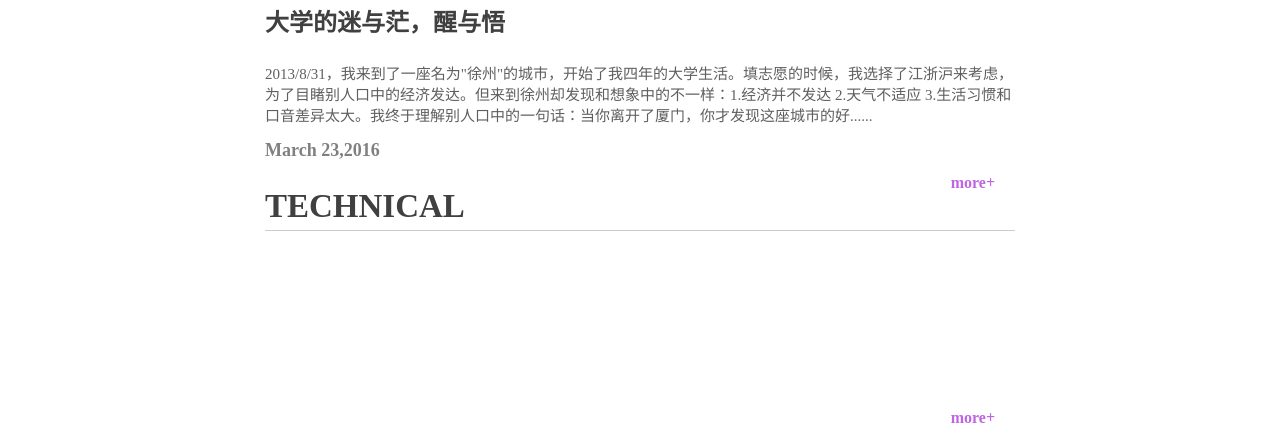
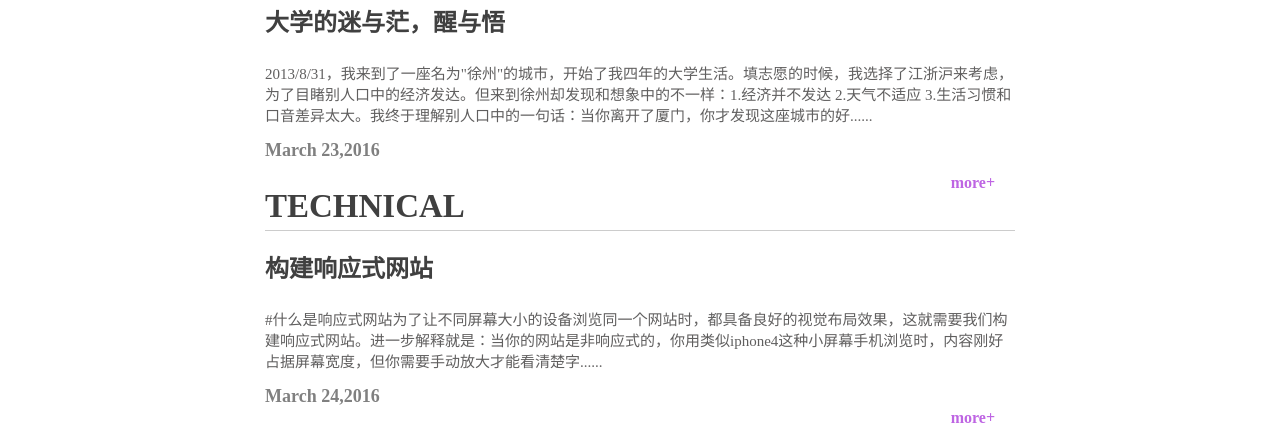
Before and after one commit to boboing/boboing.github.io, a plain HTML site: page index.html in a window 1280 px wide. Shown: the part 513-943 px from the top of the page. Drawn offline with Linux system fonts and the light colour scheme.

Commit message:
Update index.html

```diff
--- a/index.html
+++ b/index.html
@@ -58,7 +58,9 @@ div,ul,li,p,h1{padding:0; margin:0;}
      </div>
      <div class="technical">
          <h2>TECHNICAL</h2>
-
+         <h3>构建响应式网站</h3>
+         <p><a href="./t1.html">#什么是响应式网站为了让不同屏幕大小的设备浏览同一个网站时，都具备良好的视觉布局效果，这就需要我们构建响应式网站。进一步解释就是：当你的网站是非响应式的，你用类似iphone4这种小屏幕手机浏览时，内容刚好占据屏幕宽度，但你需要手动放大才能看清楚字......</a></p>
+         <h4>March 24,2016</h4>
          <h5><a href="./technical.html">more+</a></h5>
      </div>
 </div>
```
